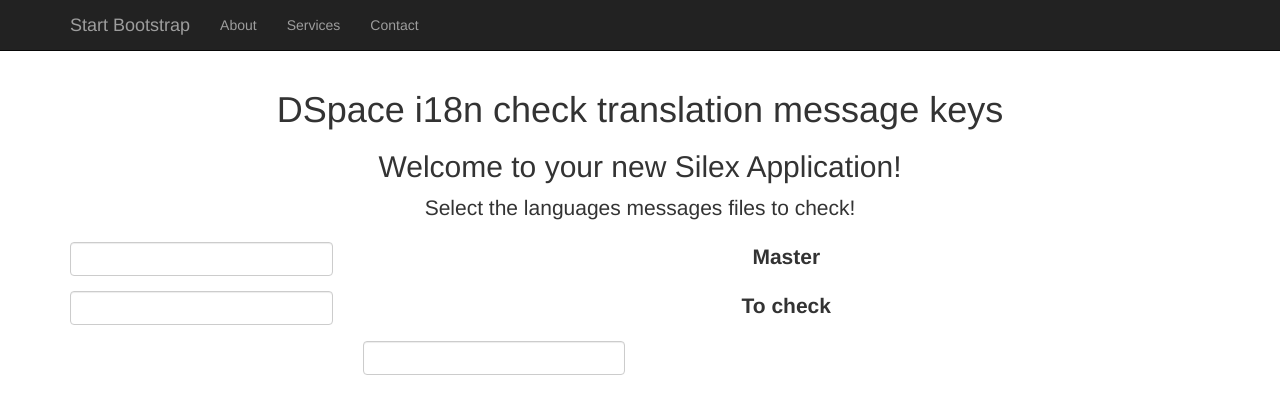
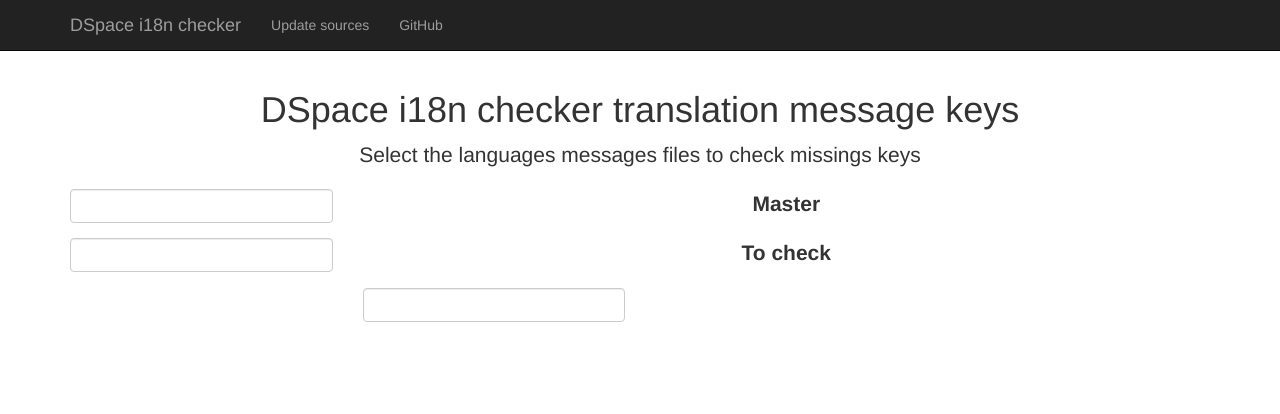
Before and after one commit to royopa/dspace-i18n-check, a PHP site: template templates/index.html.twig in a window 1280 px wide. Shown: the top 414 px of the page. Run offline with PHP 8.4, Linux system fonts and the light colour scheme; the template is opened without the code that fills it, so the values that code supplies are empty; form fields are guessed from the names that the template uses; some libraries are stand-ins or nearby versions.

Commit message:
alterado pagina inicial

```diff
--- a/templates/index.html.twig
+++ b/templates/index.html.twig
@@ -4,9 +4,8 @@
 <div class="row">
     <div class="row">
         <div class="col-lg-12 text-center">
-            <h1>DSpace i18n check translation message keys</h1>
-            <h2>Welcome to your new Silex Application!</h2>
-            <p class="lead">Select the languages messages files to check!</p>
+            <h1>DSpace i18n checker translation message keys</h1>
+            <p class="lead">Select the languages messages files to check missings keys</p>
             {{ form_start(form, {'attr': {'class': 'form-horizontal'}}) }}
 
             <fieldset class="lead">
--- a/templates/layout.html.twig
+++ b/templates/layout.html.twig
@@ -47,19 +47,16 @@
                         <span class="icon-bar"></span>
                         <span class="icon-bar"></span>
                     </button>
-                    <a class="navbar-brand" href="#">Start Bootstrap</a>
+                    <a class="navbar-brand" href="#">DSpace i18n checker</a>
                 </div>
                 <!-- Collect the nav links, forms, and other content for toggling -->
                 <div class="collapse navbar-collapse" id="bs-example-navbar-collapse-1">
                     <ul class="nav navbar-nav">
                         <li>
-                            <a href="#">About</a>
+                            <a href="{{ path(update_sources) }}">Update sources</a>
                         </li>
                         <li>
-                            <a href="#">Services</a>
-                        </li>
-                        <li>
-                            <a href="#">Contact</a>
+                            <a href="https://github.com/royopa/dspace-i18n-check" target="_blank">GitHub</a>
                         </li>
                     </ul>
                 </div>
```
Also changed, not shown: src/controllers.php (+9 -0 lines).
